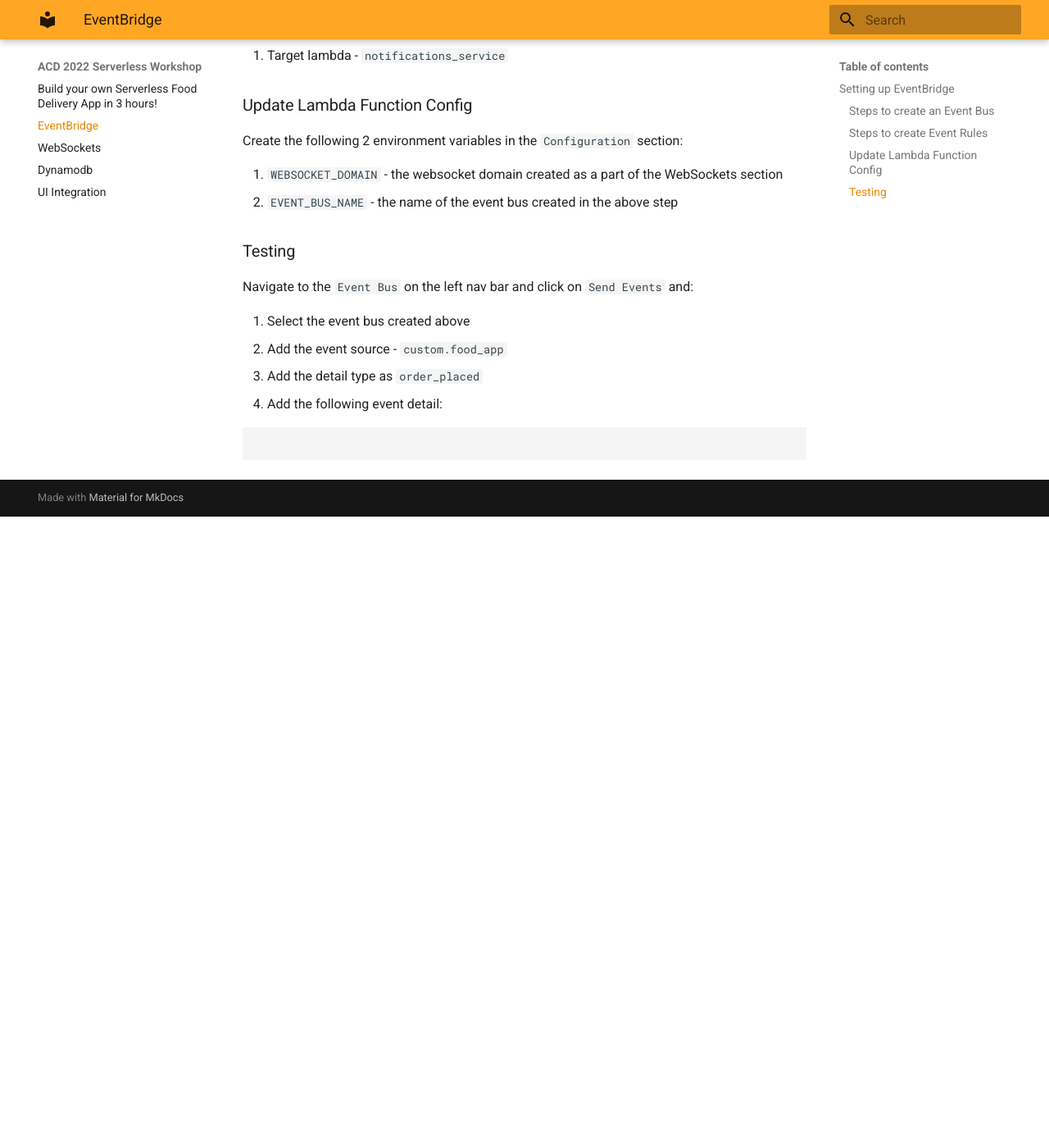
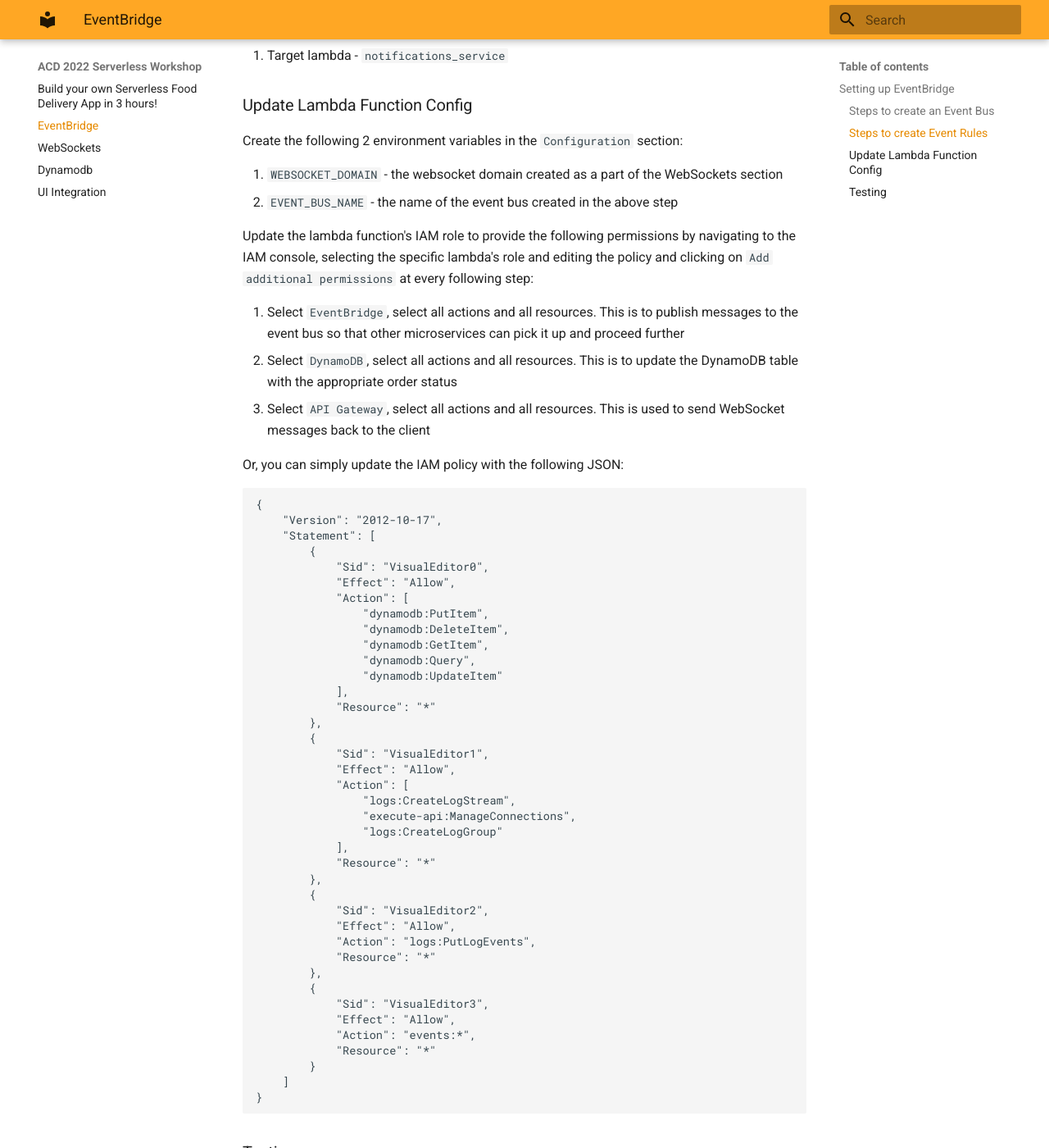
Before and after one commit to SrushithR/acd2022-serverless-workshop, an MkDocs documentation site: the page built from docs/EventBridge.md, in a window 1280 px wide and 1400 px high, scrolled down 2140 px. Shown: the whole window at 82% size. Built offline with MkDocs 1.6.1 and Material for MkDocs 9.7.7, drawn with Linux system fonts in a browser that asks for light colours; before the commit the page ends 2770 px from its top, so only the background shows below that; some of the changed text lies outside the part shown.

Commit message:
updated EB docs

````diff
--- a/docs/EventBridge.md
+++ b/docs/EventBridge.md
@@ -77,6 +77,56 @@
 1. `WEBSOCKET_DOMAIN` - the websocket domain created as a part of the WebSockets section
 2. `EVENT_BUS_NAME` - the name of the event bus created in the above step
 
+Update the lambda function's IAM role to provide the following permissions by navigating to the IAM console, selecting the specific lambda's role and editing the policy and clicking on `Add additional permissions` at every following step:
+
+1. Select `EventBridge`, select all actions and all resources. This is to publish messages to the event bus so that other microservices can pick it up and proceed further
+2. Select `DynamoDB`, select all actions and all resources. This is to update the DynamoDB table with the appropriate order status
+3. Select `API Gateway`, select all actions and all resources. This is used to send WebSocket messages back to the client
+
+Or, you can simply update the IAM policy with the following JSON:
+
+```json
+{
+    "Version": "2012-10-17",
+    "Statement": [
+        {
+            "Sid": "VisualEditor0",
+            "Effect": "Allow",
+            "Action": [
+                "dynamodb:PutItem",
+                "dynamodb:DeleteItem",
+                "dynamodb:GetItem",
+                "dynamodb:Query",
+                "dynamodb:UpdateItem"
+            ],
+            "Resource": "*"
+        },
+        {
+            "Sid": "VisualEditor1",
+            "Effect": "Allow",
+            "Action": [
+                "logs:CreateLogStream",
+                "execute-api:ManageConnections",
+                "logs:CreateLogGroup"
+            ],
+            "Resource": "*"
+        },
+        {
+            "Sid": "VisualEditor2",
+            "Effect": "Allow",
+            "Action": "logs:PutLogEvents",
+            "Resource": "*"
+        },
+        {
+            "Sid": "VisualEditor3",
+            "Effect": "Allow",
+            "Action": "events:*",
+            "Resource": "*"
+        }
+    ]
+}
+```
+
 ### Testing
 
 Navigate to the `Event Bus` on the left nav bar and click on `Send Events` and:
@@ -87,5 +137,9 @@
 4. Add the following event detail:
 
 ```json
-
+{
+  "order_id": "0ff5e0c8-7c95-49be-ac84-771d47e1d92a",
+  "order_status": "order_placed",
+  "user_id": "68a0f215-8453-45be-a418-5b0b1c94b456"
+}
 ```
````
Also changed, not shown: site/EventBridge/index.html, site/search/search_index.json, 1 other file.
